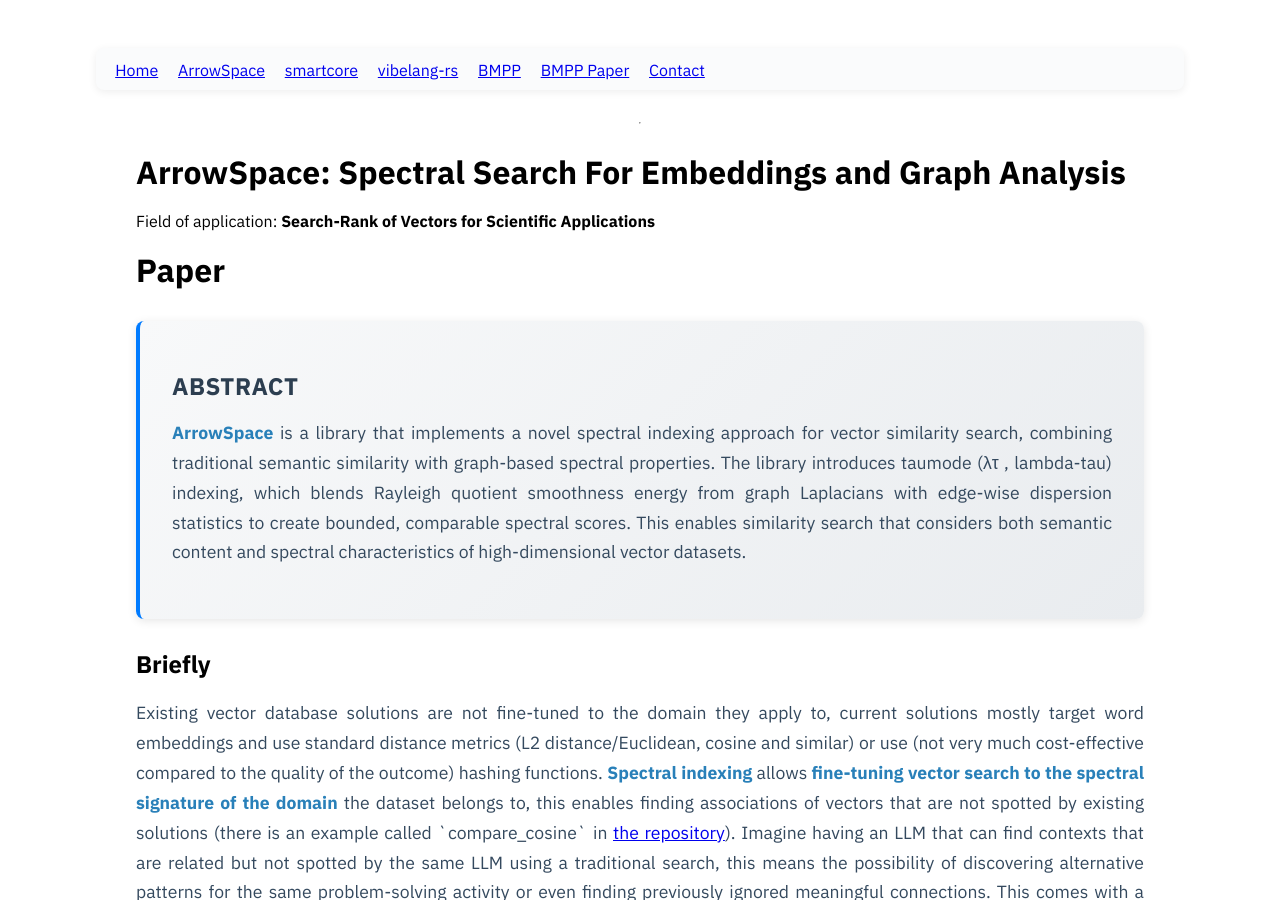
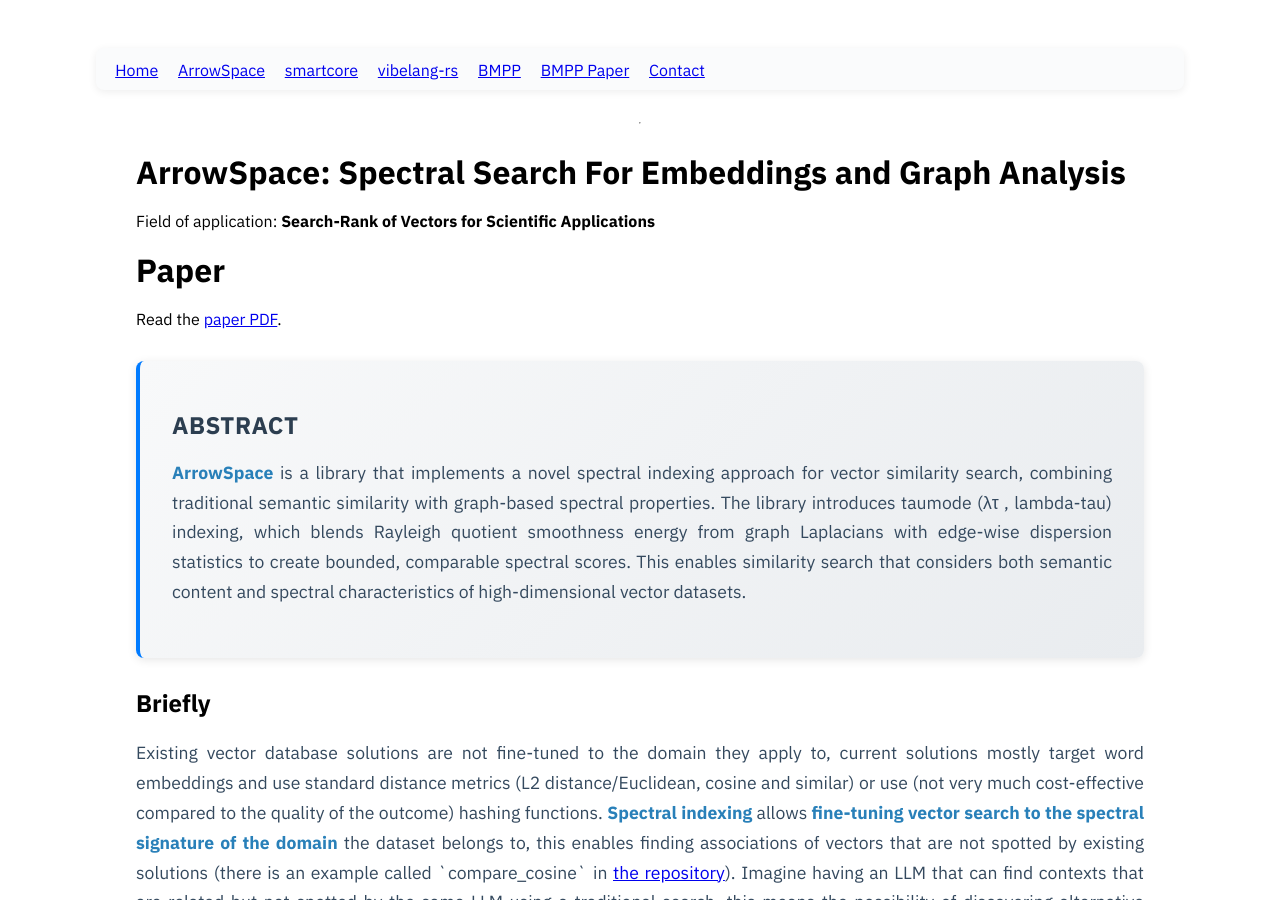
Before and after one commit to Mec-iS/staticwebpage, a Jekyll site: the page built from arrowspace-paper.md, in a window 1280 px wide and 900 px high. Built offline with Jekyll 4.4.1, drawn with Linux system fonts in a browser that asks for light colours; nearby versions of some CDN libraries.

Commit message:
minor changes

```diff
--- a/arrowspace-paper.md
+++ b/arrowspace-paper.md
@@ -9,6 +9,8 @@ css: paper-abstract
 Field of application: **Search-Rank of Vectors for Scientific Applications**
 
 # Paper
+
+Read the [paper PDF](https://www.techrxiv.org/users/685780/articles/1329993-arrowspace-spectral-indexing-of-embeddings-using-taumode-%CE%BB%CF%84).
 
 <div class="abstract-section">
        <h2>Abstract</h2>
```
